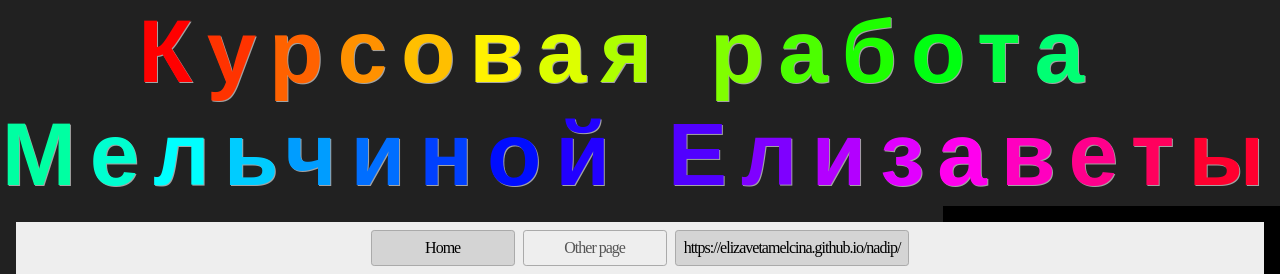
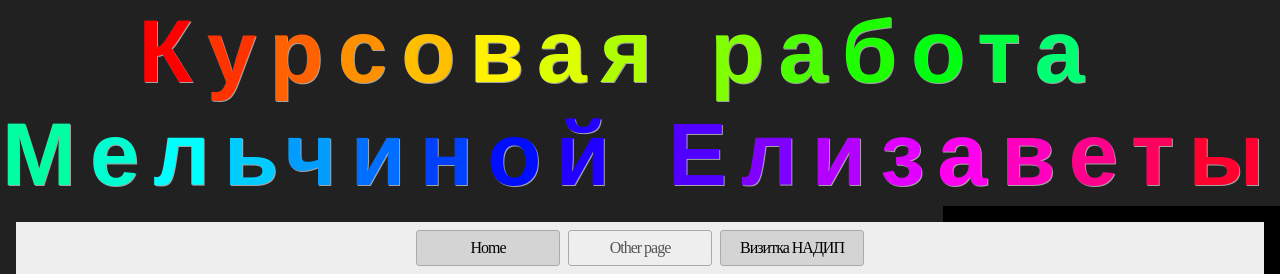
Before and after one commit to elizavetamelcina/kypcovaya, a website: page index.html in a window 1280 px wide. Shown: the top 274 px of the page. Drawn offline with Linux system fonts and the light colour scheme; files whose address does not match are found by name.

Commit message:
Update index.html

```diff
--- a/index.html
+++ b/index.html
@@ -19,7 +19,7 @@
       <nav>
         <a href="/" aria-current="page">Home</a>
         <a href="/page2.html">Other page</a>
-        <a href="/" aria-current="page"> https://elizavetamelcina.github.io/nadip/ </a>
+        <a href="https://elizavetamelcina.github.io/nadip/" aria-current="page"> Визитка НАДИП </a>
       </nav>
       <main></main>
       <header class="header">
```
